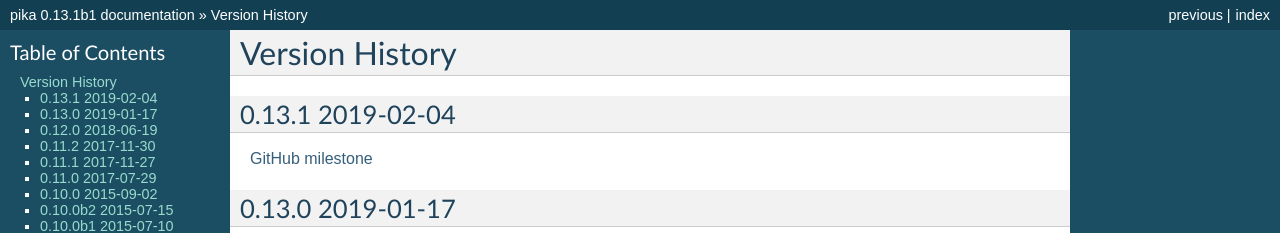
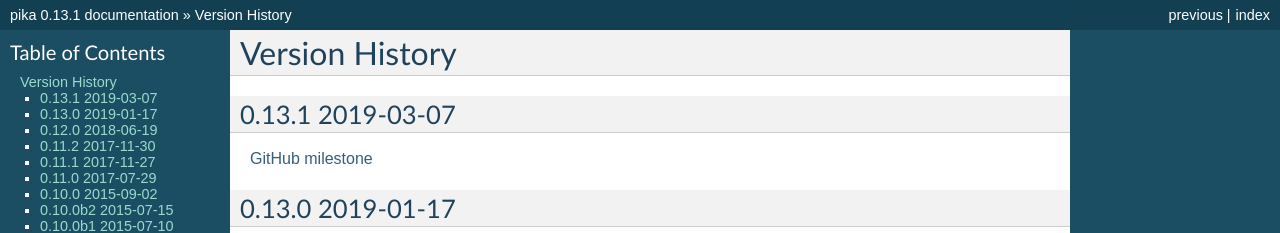
Before and after one commit to pika/pika, a Sphinx documentation site: the page built from docs/version_history.rst, in a window 1280 px wide and 900 px high. Shown: the top 233 px of the window. Built offline with Sphinx 7.4.7, drawn with Linux system fonts in a browser that asks for light colours; pages that are not in the unit, such as notebooks, are missing from menus; some of the changed text lies outside the part shown.

Commit message:
0.13.1 CHANGELOG

```diff
--- a/CHANGELOG.rst
+++ b/CHANGELOG.rst
@@ -1,7 +1,7 @@
 Version History
 ===============
 
-0.13.1 2019-02-04
+0.13.1 2019-03-07
 -----------------
 
 `GitHub milestone <https://github.com/pika/pika/milestone/14>`_
--- a/docs/version_history.rst
+++ b/docs/version_history.rst
@@ -1,7 +1,7 @@
 Version History
 ===============
 
-0.13.1 2019-02-04
+0.13.1 2019-03-07
 -----------------
 
 `GitHub milestone <https://github.com/pika/pika/milestone/14>`_
--- a/pika/__init__.py
+++ b/pika/__init__.py
@@ -1,4 +1,4 @@
-__version__ = '0.13.1b1'
+__version__ = '0.13.1'
 
 import logging
 from logging import NullHandler
--- a/setup.py
+++ b/setup.py
@@ -16,7 +16,7 @@ long_description = ('Pika is a pure-Python implementation of the AMQP 0-9-1 '
 
 setuptools.setup(
     name='pika',
-    version='0.13.1b1',
+    version='0.13.1',
     description='Pika Python AMQP Client Library',
     long_description=open('README.rst').read(),
     maintainer='Gavin M. Roy',
```
